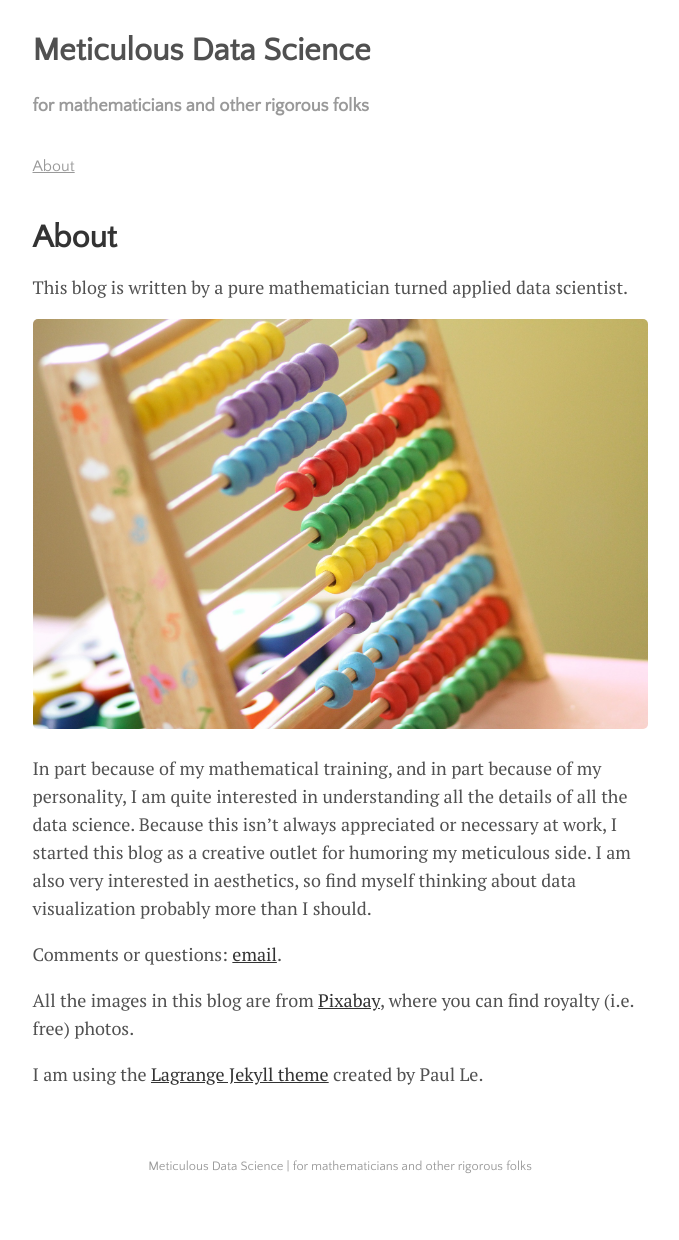
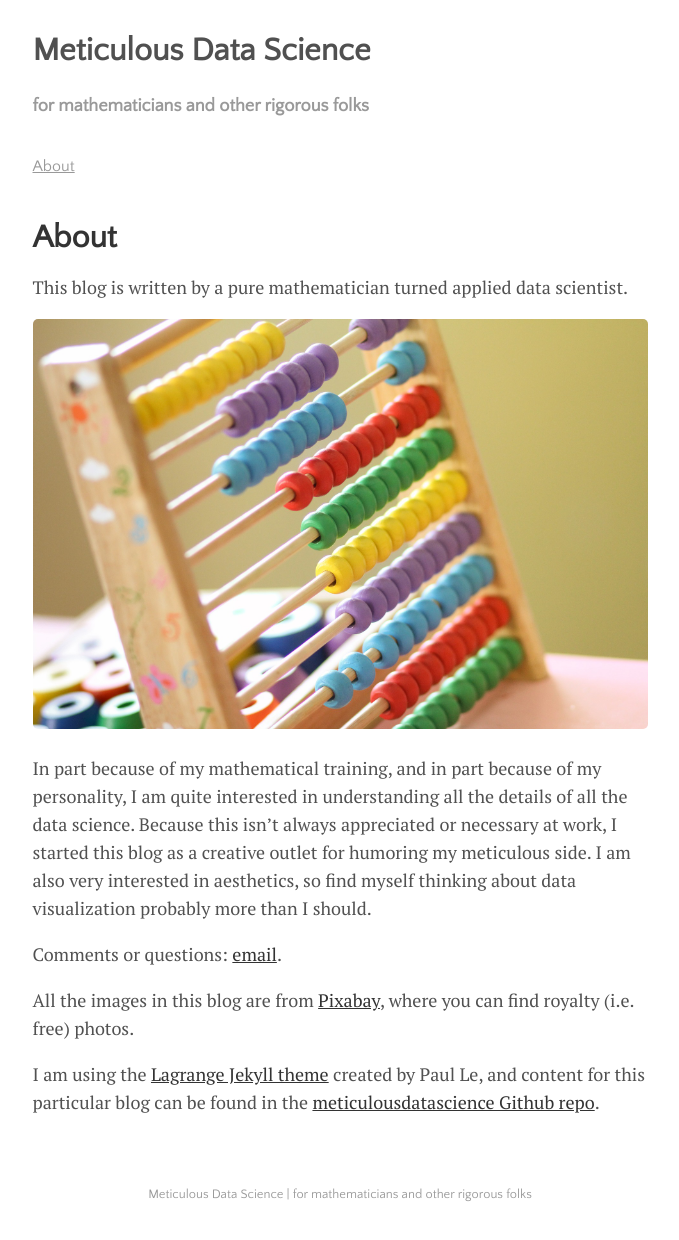
Before and after one commit to meticulousdatascience/mds-blog, a Jekyll site: the page built from menu/about.md, in a window 1280 px wide. Shown: the whole page, without its empty margins (300-979 px from the left). Built offline with Jekyll 4.4.1, drawn with Linux system fonts in a browser that asks for light colours; before the commit the page ends 1212 px from its top, so only the background shows below that.

Commit message:
add link to github repo

```diff
--- a/menu/about.md
+++ b/menu/about.md
@@ -13,4 +13,4 @@ Comments or questions: [email](&#109;&#97;&#105;&#108;&#116;&#111;&#58;&#109;&#1
 
 All the images in this blog are from [Pixabay](https://pixabay.com/), where you can find royalty (i.e. free) photos.
 
-I am using the [Lagrange Jekyll theme](https://lenpaul.github.io/Lagrange/) created by Paul Le.
+I am using the [Lagrange Jekyll theme](https://lenpaul.github.io/Lagrange/) created by Paul Le, and content for this particular blog can be found in the [meticulousdatascience Github repo](https://github.com/meticulousdatascience).
```
